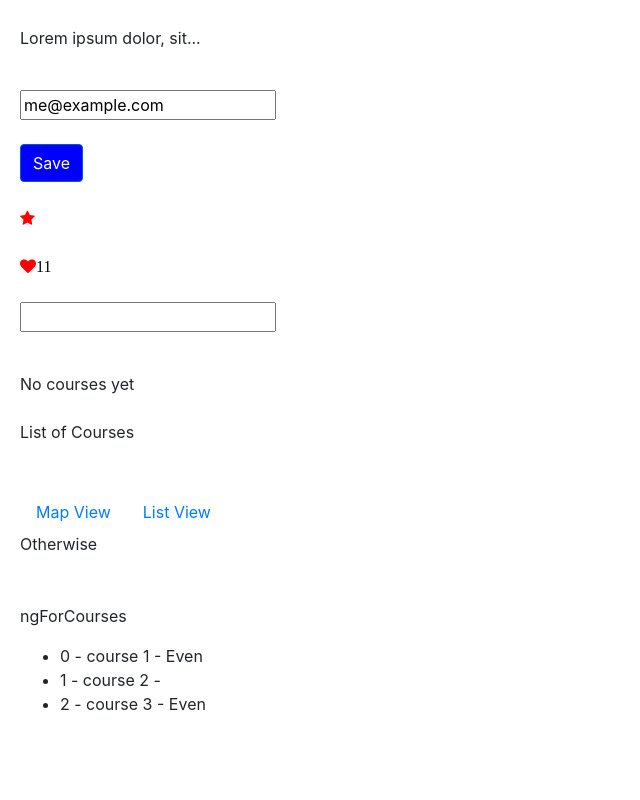
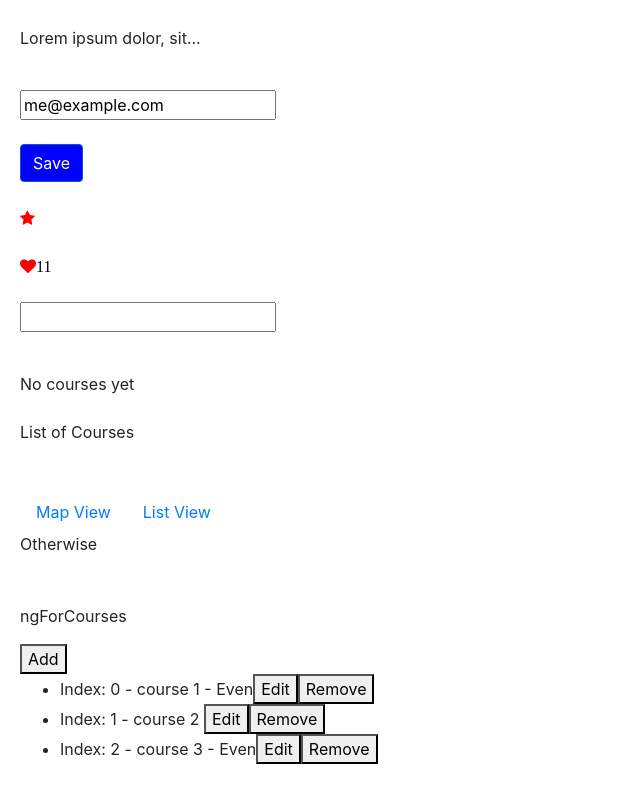
Before and after one commit to tabarino/FirstAngularProject, an Angular app: page / in a window 1280 px wide. Shown: the part 1100-1900 px from the top of the page, without its empty margins (0-640 px from the left). Before the commit the page ends 1852 px from the top, so only its background shows below. Built offline with nearby package versions, Linux system fonts and the light colour scheme.

Commit message:
68. ngFor and Change Detection

```diff
--- a/src/app/app.component.html
+++ b/src/app/app.component.html
@@ -52,9 +52,12 @@
 </div>
 <br><br>
 <p>ngForCourses</p>
+<button (click)="onAdd()">Add</button>
 <ul>
     <!-- Search for ngForOf on angular.io to see all options -->
     <li *ngFor="let course of ngForCourses; index as i; even as isEven">
-        {{ i }} - {{ course.name }} - <span *ngIf="isEven">Even</span>
+        Index: {{ i }} - {{ course.name }} <span *ngIf="isEven">- Even</span>
+        <button (click)="onChange(course)">Edit</button>
+        <button (click)="onRemove(course)">Remove</button>
     </li>
 </ul>
--- a/src/app/app.component.ts
+++ b/src/app/app.component.ts
@@ -35,4 +35,17 @@ export class AppComponent {
   onFavoriteChanged(eventArgs: FavoriteChangedEventArgs) {
     console.log('Favorite Changed: ', eventArgs);
   }
+
+  onAdd() {
+    this.ngForCourses.push({ id: 4, name: 'course 4' })
+  }
+
+  onChange(course) {
+    course.name = course.name + ' - Updated';
+  }
+
+  onRemove(course) {
+    let index = this.ngForCourses.indexOf(course);
+    this.ngForCourses.splice(index, 1);
+  }
 }
```
